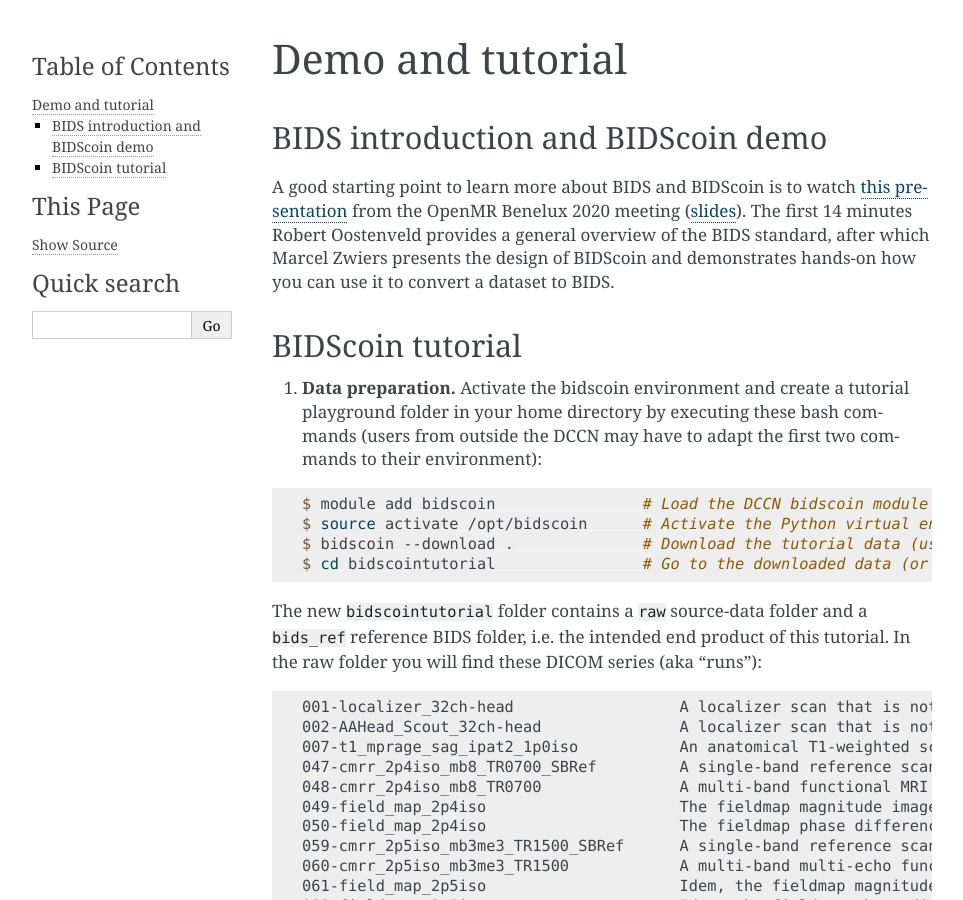
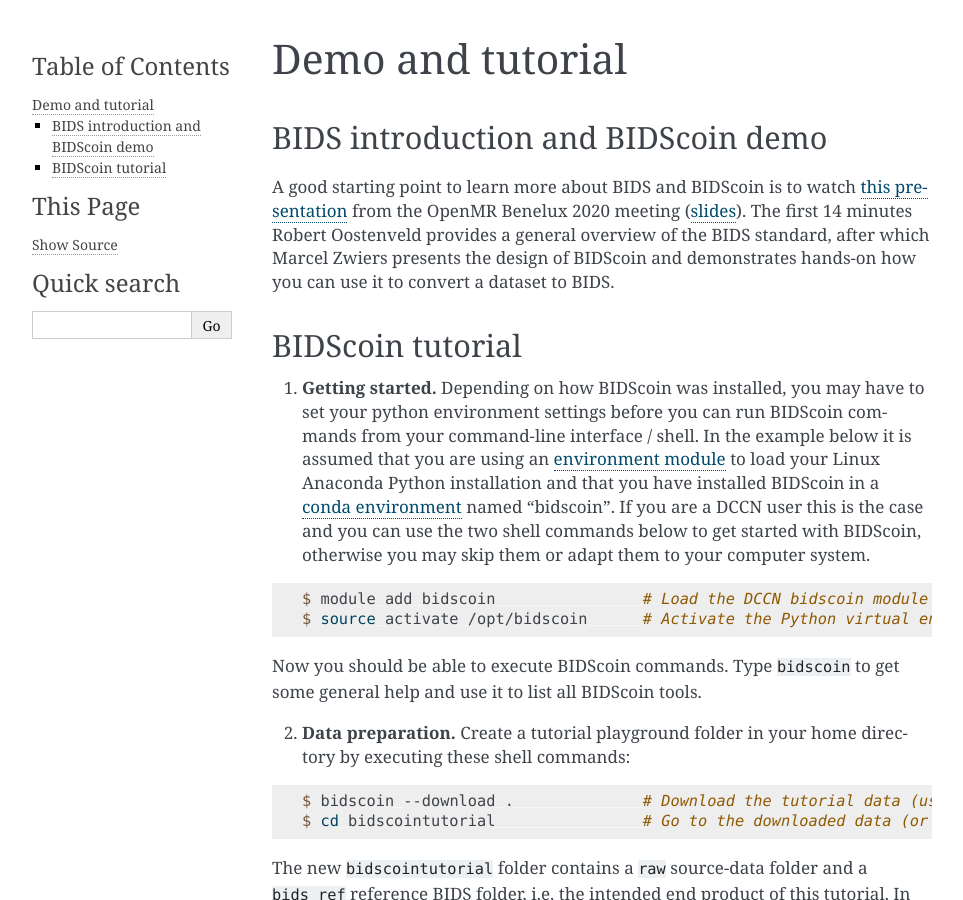
Before and after one commit to Donders-Institute/bidscoin, a Sphinx documentation site: the page built from docs/tutorial.rst, in a window 1280 px wide and 900 px high. Shown: the whole window, without its empty margins (148-1111 px from the left). Built offline with Sphinx 7.4.7, drawn with Linux system fonts in a browser that asks for light colours.

Commit message:
Improved documentation

```diff
--- a/docs/advanced.rst
+++ b/docs/advanced.rst
@@ -88,7 +88,7 @@
 
 all interactions of BIDScoin routines with source data are done via a plugin layer that abstracts away differences between source data formats. The bidsmapper and bidscoiner tools loop over the subjects/sessions in your source directory and then use the plugins listed in the bidsmap to do the actual work. This paragraph describes the requirements and structure of plugins in order to allow advanced users and developers to write their own plugin and extent or customize BIDScoin to their needs. As can be seen in the API code snippet below (but aso see the default 'dcm2niix2bids' and 'phys2bidscoin' plugins for reference implementation), a BIDScoin plugin is a Python module with the following programming interface (functions):
 
-.. note:: Run the ``bidscoin`` command-line utility to list, install or uninstall BIDScoin plugins
+.. note:: Run the ``bidscoin`` utility to list, install or uninstall BIDScoin plugins
 
 .. code-block:: python3
 
--- a/docs/installation.rst
+++ b/docs/installation.rst
@@ -9,7 +9,7 @@
 BIDScoin installation
 ---------------------
 
-To install BIDScoin on your system run one of the following commands in a command-terminal (tip: you may want or need to install bidscoin in a `virtual`_ / `conda`_ Python environment):
+To install BIDScoin on your system run one of the following commands in your command-line interface / shell (tip: you may want or need to install bidscoin in a `virtual`_ / `conda`_ Python environment):
 
 .. code-block:: console
 
--- a/docs/tutorial.rst
+++ b/docs/tutorial.rst
@@ -9,12 +9,19 @@
 BIDScoin tutorial
 -----------------
 
-1. **Data preparation.** Activate the bidscoin environment and create a tutorial playground folder in your home directory by executing these bash commands (users from outside the DCCN may have to adapt the first two commands to their environment):
+1. **Getting started.** Depending on how BIDScoin was installed, you may have to set your python environment settings before you can run BIDScoin commands from your command-line interface / shell. In the example below it is assumed that you are using an `environment module <http://modules.sourceforge.net/>`__ to load your Linux Anaconda Python installation and that you have installed BIDScoin in a `conda environment <https://conda.io/projects/conda/en/latest/user-guide/tasks/manage-environments.html#creating-an-environment-with-commands>`__ named "bidscoin". If you are a DCCN user this is the case and you can use the two shell commands below to get started with BIDScoin, otherwise you may skip them or adapt them to your computer system.
 
 .. code-block:: console
 
    $ module add bidscoin                # Load the DCCN bidscoin module with the PATH settings and Anaconda environment
    $ source activate /opt/bidscoin      # Activate the Python virtual environment with the BIDScoin Python packages
+
+Now you should be able to execute BIDScoin commands. Type ``bidscoin`` to get some general help and use it to list all BIDScoin tools.
+
+2. **Data preparation.** Create a tutorial playground folder in your home directory by executing these shell commands:
+
+.. code-block:: console
+
    $ bidscoin --download .              # Download the tutorial data (use a "." for the current folder or adapt it to your needs)
    $ cd bidscointutorial                # Go to the downloaded data (or provide the path to the subfolders when calling the bidscoin tools)
 
--- a/docs/workflow.rst
+++ b/docs/workflow.rst
@@ -7,7 +7,7 @@
 
    Creation and application of a study bidsmap
 
-By default, step 1a automatically launches step 1b, so in it's simplest form, all you need to do to convert your raw source data into BIDS is to run two simple commands, e.g.:
+By default, step 1a automatically launches step 1b, so in it's simplest form, all you need to do to convert your raw source data into BIDS is to run two simple shell commands, e.g.:
 
 .. code-block:: console
 
```
Also changed, not shown: other parts of docs/tutorial.rst (+3 -3 lines).
